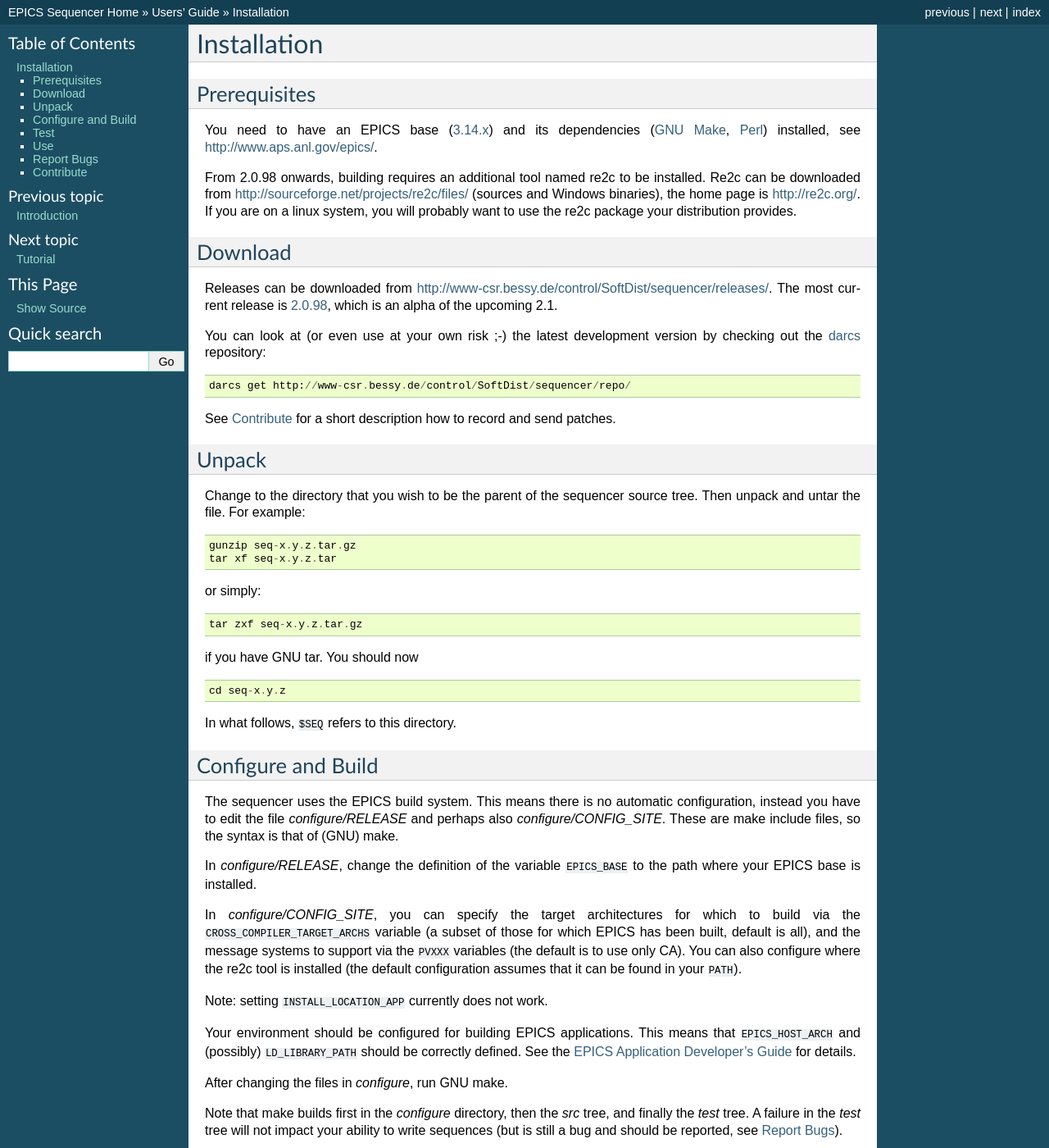
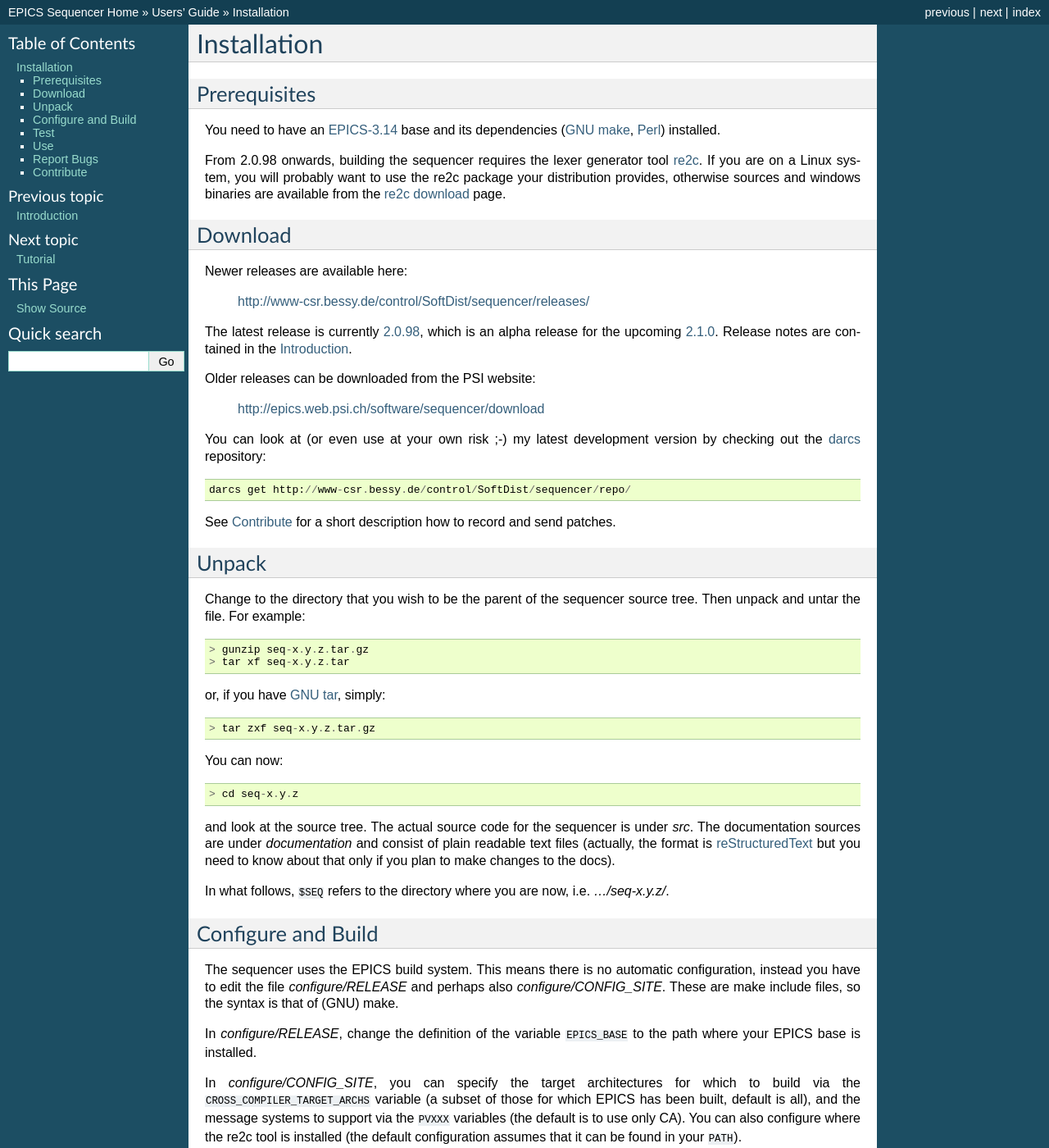
Before and after one commit to jeonghanlee/sequencer-2-2, a Sphinx documentation site: the page built from documentation/Installation.txt, in a window 1280 px wide and 1400 px high. Shown: the whole window at 82% size. Built offline with Sphinx 7.4.7, drawn with Linux system fonts in a browser that asks for light colours; some of the changed text lies outside the part shown.

Commit message:
re-worked large parts of the documentation

```diff
--- a/documentation/Installation.txt
+++ b/documentation/Installation.txt
@@ -4,28 +4,37 @@ Installation
 Prerequisites
 -------------
 
-You need to have an EPICS base (`3.14.x
-<http://www.aps.anl.gov/epics/base/R3-14/>`_) and its dependencies
-(`GNU Make  <http://www.gnu.org/software/make/>`_, `Perl
-<http://www.perl.org/>`_) installed, see http://www.aps.anl.gov/epics/.
+You need to have an `EPICS-3.14`_ base and its dependencies (`GNU
+make`_, `Perl`_) installed.
 
-From 2.0.98 onwards, building requires an additional tool named re2c to
-be installed. Re2c can be downloaded from
-http://sourceforge.net/projects/re2c/files/ (sources and Windows
-binaries), the home page is http://re2c.org/. If you are on a linux
-system, you will probably want to use the re2c package your
-distribution provides.
+From 2.0.98 onwards, building the sequencer requires the lexer
+generator tool `re2c`_. If you are on a Linux system, you will probably
+want to use the re2c package your distribution provides, otherwise
+sources and windows binaries are available from the `re2c download`_
+page.
+
+.. _EPICS-3.14: http://www.aps.anl.gov/epics/base/R3-14/
+.. _GNU make: http://www.gnu.org/software/make/
+.. _Perl: http://www.perl.org/
+.. _re2c: http://re2c.org/
+.. _re2c download: http://sourceforge.net/projects/re2c/files/
 
 Download
 --------
 
-Releases can be downloaded from
-http://www-csr.bessy.de/control/SoftDist/sequencer/releases/. The most
-current release is `2.0.98
-<http://www-csr.bessy.de/control/SoftDist/sequencer/releases/seq-2.0.98.tar.gz>`_,
-which is an alpha of the upcoming 2.1.
+Newer releases are available here:
 
-You can look at (or even use at your own risk ;-) the latest
+   http://www-csr.bessy.de/control/SoftDist/sequencer/releases/
+
+The latest release is currently `2.0.98`_, which is an alpha release
+for the upcoming `2.1.0`_. Release notes are contained in the
+:doc:`Introduction`.
+
+Older releases can be downloaded from the PSI website:
+
+   http://epics.web.psi.ch/software/sequencer/download
+
+You can look at (or even use at your own risk ;-) my latest
 development version by checking out the `darcs`_ repository::
 
    darcs get http://www-csr.bessy.de/control/SoftDist/sequencer/repo/
@@ -33,26 +42,37 @@ development version by checking out the `darcs`_ repository::
 See `Contribute`_ for a short description how to record and send
 patches.
 
+.. _2.0.98: http://www-csr.bessy.de/control/SoftDist/sequencer/releases/seq-2.0.98.tar.gz
+.. _2.1.0: http://www-csr.bessy.de/control/SoftDist/sequencer/releases/seq-2.1.0.tar.gz
+
 Unpack
 ------
 
 Change to the directory that you wish to be the parent of the sequencer
 source tree. Then unpack and untar the file. For example::
 
-  gunzip seq-x.y.z.tar.gz
-  tar xf seq-x.y.z.tar
+   > gunzip seq-x.y.z.tar.gz
+   > tar xf seq-x.y.z.tar
 
-or simply::
+or, if you have `GNU tar`_, simply::
 
-  tar zxf seq-x.y.z.tar.gz
+   > tar zxf seq-x.y.z.tar.gz
 
-if you have GNU tar. You should now
+You can now::
 
-::
+   > cd seq-x.y.z
 
-   cd seq-x.y.z
+and look at the source tree. The actual source code for the sequencer
+is under *src*. The documentation sources are under *documentation* and
+consist of plain readable text files (actually, the format is
+`reStructuredText`_ but you need to know about that only if you plan to
+make changes to the docs).
 
-In what follows, ``$SEQ`` refers to this directory.
+In what follows, ``$SEQ`` refers to the directory where you are now,
+i.e. *.../seq-x.y.z/*.
+
+.. _GNU tar: http://www.gnu.org/software/tar/
+.. _reStructuredText: http://docutils.sourceforge.net/rst.html
 
 Configure and Build
 -------------------
@@ -165,7 +185,7 @@ variables and can be run without an IOC. For example::
    Pause on each exit of low, including 'iterations'
    ...etc...
 
-Note the *-s* argument to the test program. Without it, the program
+Note the :option:`-s` argument to the test program. Without it, the program
 will not start an iocShell and you will have difficulty terminating the
 program (in fact, you have to ``kill -9`` it). Similar for the other
 test programs.
@@ -174,6 +194,10 @@ test programs.
 
 Use
 ---
+
+This is a short description how to use the sequencer in an EPICS
+application. For more general usage information, see the section on
+:doc:`Compiling` and :doc:`Using`.
 
 To use the sequencer in an EPICS application, change the definition of
 ``SNCSEQ`` in *configure/RELEASE* (that is, the one in your
--- a/documentation/Using.txt
+++ b/documentation/Using.txt
@@ -272,5 +272,5 @@ events.
 
 Prior to Version 1.8 of the sequencer, event flags were cleared
 after a ``when`` statement executed. Currently, event flags must be
-cleared with either ``efTestAndClear`` or ``efClear`` , unless the *-e*
+cleared with either ``efTestAndClear`` or ``efClear`` , unless the :option:`-e`
 compiler option was chosen.
```
Also changed, not shown: documentation/Compiling.txt (+125 -97 lines), documentation/Introduction.txt (+48 -111 lines), documentation/Reference.txt (+54 -40 lines), documentation/Tutorial.txt (+6 -6 lines).
